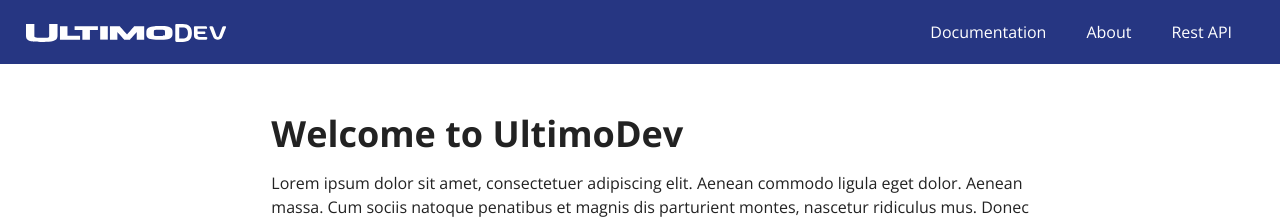
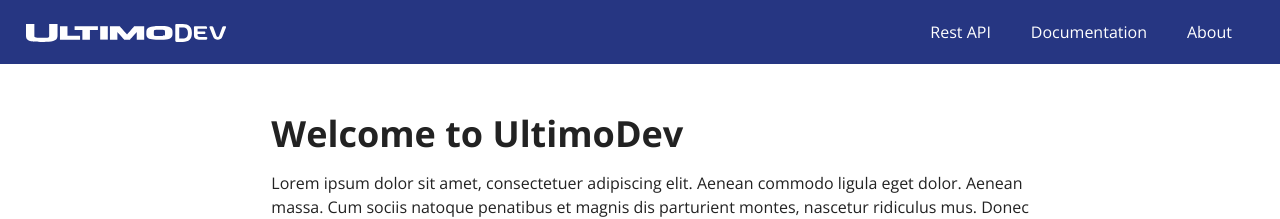
Before and after one commit to ejniemeijer/ejniemeijer.github.io, a Jekyll site: the page built from pages/index.md, in a window 1280 px wide. Shown: the top 219 px of the page. Built offline with Jekyll 4.4.1, drawn with Linux system fonts in a browser that asks for light colours.

Commit message:
Update header.html

```diff
--- a/_includes/header.html
+++ b/_includes/header.html
@@ -7,6 +7,11 @@
 
 		<ul class="navbar-nav mt-2 mt-lg-0">
 
+			{% if site.repo %}
+			<li class="nav-item mr-4 mb-2 mb-lg-0">
+                            <a class="nav-link" href="{{ site.restapi }}" target="_blank"><span>Rest API</span></a>
+			</li>
+			{% endif %}
 
 
 			{% for link in site.data.navigation %}
@@ -15,11 +20,7 @@
 			</li>
 			{% endfor %}
 
-			{% if site.repo %}
-			<li class="nav-item mr-4 mb-2 mb-lg-0">
-                            <a class="nav-link" href="{{ site.restapi }}" target="_blank"><span>Rest API</span></a>
-			</li>
-			{% endif %}
+
 
 		</ul>
 
```
